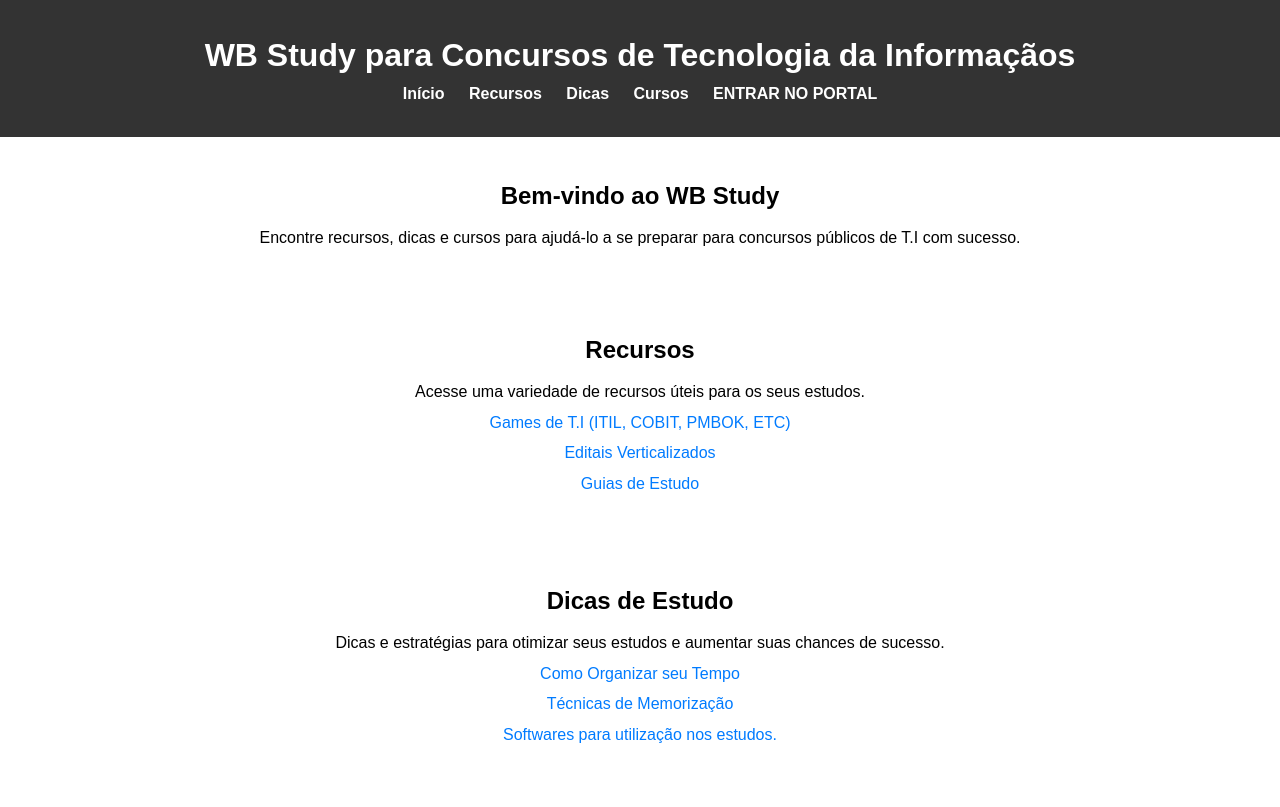
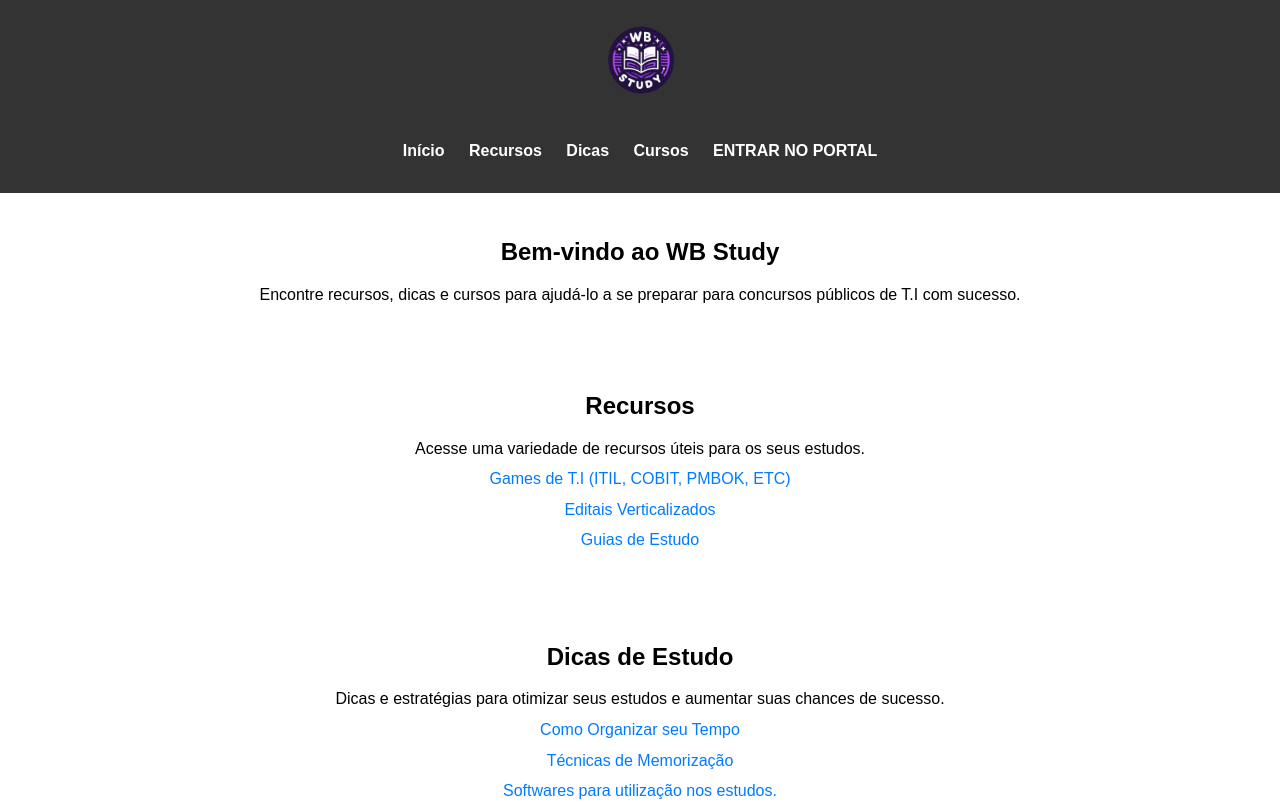
Before and after one commit to wagnerbispo-ifal/site, a plain HTML site: page index.html in a window 1280 px wide. Shown: the top 807 px of the page. Drawn offline with Linux system fonts and the light colour scheme.

Commit message:
Adicionar logo index

```diff
--- a/index.html
+++ b/index.html
@@ -8,14 +8,15 @@
 </head>
 <body>
     <header>
+        <img src="/login/logo.png" alt="Logo do WB Study">
         <div class="container">
-            <h1>WB Study para Concursos de Tecnologia da Informaçãos</h1>
             <nav>
                 <ul>
-                    <li><a href="/site/login/login.html">Início</a></li>
-                    <li><a href="/site/login/login.html">Recursos</a></li>
-                    <li><a href="/site/login/login.html">Dicas</a></li>
-                    <li><a href="/site/login/login.html">Cursos</a></li>
+                    <!-- Ajuste os links para âncoras que apontam para as seções -->
+                    <li><a href="#inicio">Início</a></li>
+                    <li><a href="#recursos">Recursos</a></li>
+                    <li><a href="#dicas">Dicas</a></li>
+                    <li><a href="#cursos">Cursos</a></li>
                     <li><a href="/site/login/login.html">ENTRAR NO PORTAL</a></li>
                 </ul>
             </nav>
--- a/styles.css
+++ b/styles.css
@@ -23,6 +23,11 @@ header {
     padding: 10px 0;
 }
 
+header img {
+    max-width: 100px;
+    /* Define um tamanho máximo para a imagem */
+    height: auto;
+}
 header h1 {
     text-align: center;
 }
@@ -81,7 +86,8 @@ form label {
     margin: 10px 0 5px;
 }
 
-form input, form textarea {
+form input,
+form textarea {
     padding: 10px;
     margin-bottom: 10px;
 }
@@ -107,21 +113,26 @@ footer {
 
 .button-container {
     display: flex;
-    justify-content: flex-end; /* Alinha o botão à direita */
-    margin-bottom: 1.25rem; /* Espaçamento inferior, opcional */
+    justify-content: flex-end;
+    /* Alinha o botão à direita */
+    margin-bottom: 1.25rem;
+    /* Espaçamento inferior, opcional */
 }
 
 button {
-    padding: 0.625rem; /* 10px */
+    padding: 0.625rem;
+    /* 10px */
     border: none;
     background: var(--button-bg-color);
     color: white;
-    border-radius: 0.3125rem; /* 5px */
+    border-radius: 0.3125rem;
+    /* 5px */
     cursor: pointer;
     font-size: 1rem;
     /* Remova ou ajuste a largura para evitar que o botão ocupe 100% */
     width: auto;
-    min-width: 8rem; /* Largura mínima opcional */
+    min-width: 8rem;
+    /* Largura mínima opcional */
 }
 
 button:hover {
--- a/styles1.css
+++ /dev/null
@@ -1,91 +0,0 @@
-* {
-    margin: 0;
-    padding: 0;
-    box-sizing: border-box;
-}
-
-body {
-    font-family: Arial, sans-serif;
-    line-height: 1.6;
-}
-
-.container {
-    max-width: 1200px;
-    margin: 0 auto;
-    padding: 0 20px;
-}
-
-header {
-    background-color: #333;
-    color: #fff;
-    padding: 20px 0;
-}
-
-header h1 {
-    text-align: center;
-    margin-bottom: 10px;
-}
-
-nav ul {
-    list-style: none;
-    display: flex;
-    justify-content: center;
-    margin-bottom: 10px;
-}
-
-nav ul li {
-    margin: 0 15px;
-}
-
-nav ul li a {
-    color: #fff;
-    text-decoration: none;
-}
-
-.login-button {
-    position: absolute;
-    right: 20px;
-    top: 20px;
-}
-
-.login-button .btn {
-    background-color: #ff5733;
-    color: #fff;
-    padding: 10px 20px;
-    text-decoration: none;
-    border-radius: 5px;
-}
-
-.login-button .btn:hover {
-    background-color: #ff704d;
-}
-
-section {
-    padding: 40px 0;
-}
-
-section h2 {
-    text-align: center;
-    margin-bottom: 20px;
-}
-
-footer {
-    background-color: #333;
-    color: #fff;
-    text-align: center;
-    padding: 20px 0;
-    margin-top: 20px;
-}
-
-@media (max-width: 768px) {
-    nav ul {
-        flex-direction: column;
-        align-items: center;
-    }
-
-    .login-button {
-        position: static;
-        text-align: center;
-        margin-top: 10px;
-    }
-}
```
Also changed, not shown: login/logo1.jpg (deleted).
